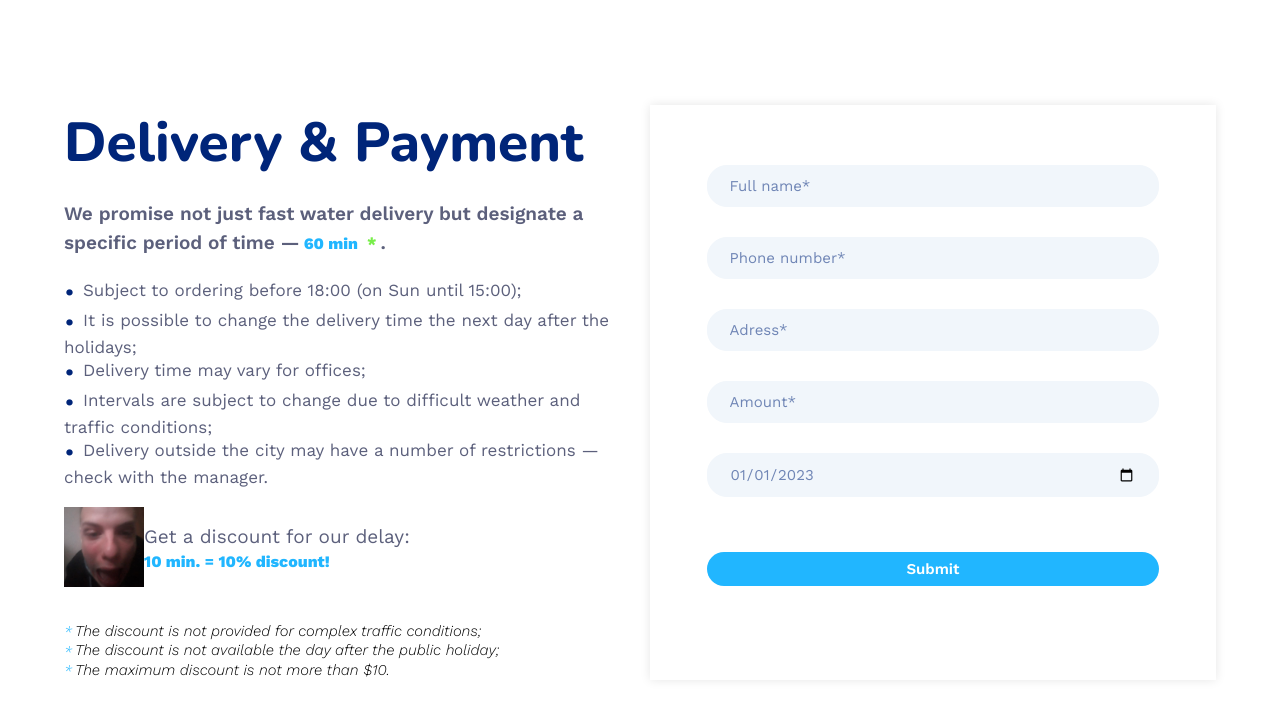
After one commit to DimaGorp/Online-Magazine-CI-CD, a Django app: page /order/ in a window 1280 px wide. The commit adds this page. Shown: the top 716 px of the page. Run offline with Django 3.2, Linux system fonts and the light colour scheme.

Commit message:
Add order.html

```diff
--- /dev/null
+++ b/src/online_shop/mvc/templates/order/order.html
@@ -0,0 +1,489 @@
+{% load static %}
+<!DOCTYPE html>
+<html lang="en">
+<head>
+    <meta charset="UTF-8">
+    <title>Title</title>
+    <link rel="stylesheet" href="https://fonts.googleapis.com/css2?family=Work+Sans:wght@400;700&display=swap">
+    <link rel="stylesheet" href="https://fonts.googleapis.com/css2?family=Nunito+Sans:ital,opsz,wght@0,6..12,300;0,6..12,800;1,6..12,300;1,6..12,800&family=Nunito:ital,wght@0,300;0,800;0,900;0,1000;1,300;1,800&family=Work+Sans:ital,wght@0,300;0,400;0,500;0,600;0,700;0,800;0,900;1,300;1,700;1,800;1,900&display=swap">
+</head>
+<body>
+    <section class="delivery">
+    <div class="delivery__info-text">
+        <!--<p id="delivery-info" class="delivery__title">- DELIVERY -</p>-->
+        <h2 class="delivery__heading">Delivery &amp; Payment</h2>
+        <span class="delivery__first-text-block">
+            <span class="delivery__description">We promise not just fast water delivery but designate a specific period
+                of time —</span>
+            <span class="delivery__description-time">60 min</span>
+            <span class="delivery__description-star">*</span>
+            <span class="delivery__description point">.</span>
+        </span>
+        <ul class="delivery__list">
+            <li class="delivery__item">Subject to ordering before 18:00 (on Sun until 15:00);</li>
+            <li class="delivery__item">It is possible to change the delivery time the next day after the holidays;</li>
+            <li class="delivery__item">Delivery time may vary for offices;</li>
+            <li class="delivery__item">Intervals are subject to change due to difficult weather and traffic conditions;
+            </li>
+            <li class="delivery__item">Delivery outside the city may have a number of restrictions — check with the
+                manager.</li>
+        </ul>
+        <div class="image-with-text">
+            <img class="delivery__discount-image" src="{%static 'img/dimaa.png'%}" alt="percent-discount">
+            <div class="delivery__discount-text">
+                <p class="delivery__discount">Get a discount for our delay:</p>
+                <p class="delivery__discount-item">10 min. = 10% discount!</p>
+            </div>
+        </div>
+        <ul class="delivery__discount-info">
+            <li class="delivery__discount-info-item">The discount is not provided for complex traffic conditions;</li>
+            <li class="delivery__discount-info-item">The discount is not available the day after the public holiday;
+            </li>
+            <li class="delivery__discount-info-item">The maximum discount is not more than $10.</li>
+        </ul>
+    </div>
+    <div class="delivery__form">
+        <form id="add-form" class="delivery__form-form" action="https://formspree.io/f/xzbnbveq" method="POST">
+            <div class="input-box">
+                <input type="text" class="input-field" name="full-name" placeholder="Full name*"><br>
+            </div>
+            <div class="input-box">
+                <input type="text" class="input-field" name="phone-number" placeholder="Phone number*"><br>
+            </div>
+            <div class="input-box">
+                <input type="text" class="input-field" name="adress" placeholder="Adress*"><br>
+            </div>
+            <!--
+            <div class="input-box">
+                <select id="choices" name="choices" class="select-text">
+                    <option value="" disabled="" selected="" hidden="">Water type*</option>
+                    <option value="option1">Bottled Water</option>
+                    <option value="option2">Bulk Water</option>
+                    <option value="option3">Coffee Supplies</option>
+                    <option value="option4">Private Lable</option>
+                </select><br>
+            </div>
+            -->
+            <div class="input-box">
+                <input type="text" class="input-field" name="amount" placeholder="Amount*"><br>
+            </div>
+            <div class="input-box">
+                <input type="date" class="select-date" name="date" value="2023-01-01"><br>
+            </div>
+            <input type="submit" value="Submit"><br>
+            <p id="my-form-status"></p>
+        </form>
+    </div>
+</section>
+</body>
+</html>
+
+
+<style>
+
+/*
+    .body__contacts {
+    background-color: #f1f6fb;
+}
+*/
+
+/*
+.header__contacts {
+    display: flex;
+    justify-content: center;
+    align-items: center;
+    background-color: #21b6ff;
+    height: 223px;
+}
+*/
+
+.header__contacts .text {
+    color: #ffffff;
+    font-size: 38px;
+    font-family: 'Nunito', sans-serif;
+    text-align: center;
+    font-weight: 800;
+}
+
+.delivery {
+    padding-left: 24px;
+    padding-right: 24px;
+    max-width: 1200px;
+    margin: auto;
+    padding-top: 90px;
+    padding-bottom: 30px;
+    display: grid;
+    grid-template-columns: 1fr;
+    grid-gap: 20px;
+}
+
+.delivery__info-text {
+    display: flex;
+    flex-direction: column;
+    gap: 20px;
+}
+
+.delivery__title {
+    color: #21b6ff;
+}
+
+.delivery__heading {
+    color: #002579;
+    font-size: 38px;
+    font-family: 'Nunito', sans-serif;
+}
+
+.delivery__description {
+    color: #5c607c;
+    font-size: 19px;
+    font-weight: 600;
+    font-family: 'Work Sans', sans-serif;
+    padding-top: 15px;
+    padding-bottom: 0;
+    line-height: 1.5;
+}
+
+.delivery__description-time,
+.delivery__discount-item {
+    color: #21b6ff;
+    font-family: 'Work Sans', sans-serif;
+    font-weight: 800;
+    font-size: 16px;
+    padding: 0;
+}
+
+.delivery__description-star {
+    color: #78ee4a;
+    font-family: 'Work Sans', sans-serif;
+    font-weight: 800;
+    font-size: 16px;
+    padding: 0;
+    margin-left: 5px
+}
+
+.delivery__first-text-block {
+    display: block;
+}
+
+.image-with-text {
+    display: flex;
+    align-items: center;
+}
+
+.delivery__discount-image {
+    width: 80px;
+}
+
+.delivery__discount {
+    color: #5c607c;
+    font-size: 19px;
+    font-weight: 400;
+    font-family: 'Work Sans', sans-serif;
+    line-height: 1.5;
+}
+
+.delivery__discount-info {
+    list-style: none;
+    padding-top: 15px;
+}
+
+.delivery__discount-info-item::before {
+    content: "*";
+    color: #20b6ff;
+    margin-right: 3px;
+    font-size: 1em;
+    font-family: 'Work Sans';
+    font-style: italic;
+    vertical-align: middle;
+}
+
+.delivery__discount-info-item {
+    font-family: 'Work Sans';
+    font-style: italic;
+    font-weight: 400;
+
+    font-size: 15px;
+}
+
+.delivery__list {
+    list-style: none;
+}
+
+.delivery__item {
+    font-family: 'Work Sans', sans-serif;
+    font-weight: 400;
+    font-size: 17px;
+
+    color: #5c607c;
+}
+
+.delivery__item::before {
+    content: "•";
+    color: #002579;
+    margin-right: 8px;
+    font-size: 1.5em;
+    vertical-align: middle;
+}
+
+.delivery__form {
+    background-color: #ffffff;
+    box-shadow: 0px 0px 10px  rgba(0, 0, 0, 0.1);
+    display: flex;
+    justify-content: center;
+}
+
+.delivery__form form {
+
+    flex-direction: column;
+    margin: 50px 50px 20px 50px;
+    width: 80%;
+}
+
+.error .input-field,
+.error .select-text {
+    border-color: rgb(255, 0, 0);
+    margin-bottom: 5px;
+}
+.error .select-date {
+    border-color: rgb(255, 0, 0);
+    margin-bottom: 5px;
+}
+
+/*
+.error-label {
+    display: block;
+    color: #21b6ff;
+    margin-bottom: 10px;
+    text-align: center;
+}
+*/
+
+.input-field,
+.select-date,
+.delivery__form select {
+    margin-bottom: 30px;
+    padding: 11px 22px 11px 22px;
+    border: 1px solid #f1f6fb;
+    border-radius: 20px;
+    border-color:#f1f6fb;
+    background-color: #f1f6fb;
+    font-family: 'Work Sans', sans-serif;
+    font-weight: 400;
+    font-size: 15px;
+    width: 100%;
+    color: #6f85b5;
+}
+
+.select-text,
+.delivery__form input[type="text"]::placeholder {
+    color: #6f85b5;
+}
+
+input[type="submit"] {
+    background-color: #21b6ff;
+    color: #ffffff;
+    font-family: 'Work Sans', sans-serif;
+    font-weight: 600;
+    font-size: 15px;
+    border: none;
+    border-radius: 20px;
+    cursor: pointer;
+    padding: 8px;
+    border: 1px #ffffff;
+    margin-top: 25px;
+    width: 100%;
+}
+.delivery__form form input:focus {
+    outline-color: #3498db;
+}
+
+input[type="submit"]:hover {
+    background-color: #002579;
+}
+
+
+.info__card {
+    display: grid;
+    grid-gap: 10px;
+    align-items: center;
+    text-align: center;
+    margin-bottom: 20px;
+    max-width: 1200px;
+    margin: 0 auto;
+}
+
+
+.info__card svg {
+    width: 50px;
+    height: 50px;
+    margin: 0 auto;
+    display: block;
+}
+
+.info__card .card__title {
+    font-family: 'Nunito', sans-serif;
+    font-size: 22px;
+    color: #002579;
+}
+
+.info__card .card__text {
+    font-size: 14px;
+    color: #5c607c;
+}
+
+.info__card-svg {
+    color: #5c607c;
+}
+
+.delivery__location {
+    margin-top: 100px;
+    position: relative;
+    width: 100%;
+}
+
+.delivery__location-map {
+    width: 100%;
+    height: 740px;
+    display: flex;
+    justify-content: center;
+    align-items: center;
+    border: 0;
+}
+
+.delivery__location-overlay {
+    position: absolute;
+    top: 39%;
+    left: 50%;
+    transform: translate(-50%, -50%);
+    background-color: rgba(255, 255, 255, 0.8);
+    padding: 20px;
+    border-radius: 10px;
+    text-align: center;
+    z-index: 2;
+}
+
+.delivery__location-overlay-title {
+    font-family: 'Nunito', sans-serif;
+    font-size: 15px;
+    color:#002579;
+}
+
+.delivery__location-address {
+    margin: 0;
+    font-family: 'Work Sans', sans-serif;
+    font-weight: 400;
+    font-size: 12px;
+    color:#002579;
+}
+
+@media screen and (min-width: 768px) {
+    .header__contacts .text {
+        font-size: 55px;
+    }
+
+    .delivery {
+        grid-template-columns: 1fr 1fr;
+        padding-top: 105px;
+    }
+
+    .delivery__heading {
+        font-size: 46px;
+    }
+
+    .header__contacts {
+        height: 262px;
+    }
+
+    .delivery__info-text {
+        grid-column: 1 / span 1;
+    }
+
+    .delivery__form {
+        grid-column: 2 / span 1;
+        display: flex;
+        flex-direction: column;
+        justify-content: flex-start;
+        align-items: center;
+        margin: 0;
+        padding: 60px 0 0 0;
+        vertical-align: baseline;
+    }
+    .delivery__form form {
+        margin: 0;
+        padding: 0;
+        vertical-align: baseline;
+    }
+
+    .info__card {
+        display: grid;
+        grid-template-columns: repeat(4, 1fr);
+        text-align: center;
+        margin: 0 auto;
+    }
+
+    .info__card .card {
+        display: flex;
+        flex-direction: column;
+        align-items: center;
+        justify-content: center;
+        text-align: center;
+    }
+
+    .info__card svg {
+        width: 50px;
+        height: 50px;
+    }
+
+    .info__card .card__title {
+        font-size: 24px;
+    }
+
+    .delivery__location-map {
+        height: 750px;
+    }
+}
+
+@media screen and (min-width: 992px) {
+    .delivery {
+        padding-top: 105px;
+    }
+
+    .delivery__heading {
+        font-size: 55px;
+    }
+
+    .info__card .card__title {
+        font-size: 26px;
+    }
+
+    .delivery__location-map {
+        height: 760px;
+    }
+}
+
+
+* {
+    box-sizing: border-box;
+    margin: 0;
+    padding: 0;
+}
+
+img {
+    display: block;
+    width: 100%;
+}
+
+.none {
+    display: none !important;
+}
+
+.container {
+    max-width: 1200px;
+    margin: auto;
+}
+
+.container-water {
+    max-width: 1200px;
+    margin: auto;
+}
+</style>
--- a/src/online_shop/mvc/views/views.py
+++ b/src/online_shop/mvc/views/views.py
@@ -44,3 +44,6 @@ def shop(request):
 
 def cart(request):
     return render(request, 'cart/cart.html')
+
+def order(request):
+    return render(request, 'order/order.html')
--- a/src/online_shop/urls.py
+++ b/src/online_shop/urls.py
@@ -21,4 +21,5 @@ urlpatterns = [
     path('shop_single_pinin/', shop_single_pinin, name='shop_single_pinin'),
     path('shop/', shop, name='shop'),
     path('cart/', cart, name='cart'),
+    path('order/', order, name='order')
 ]
```
Also changed, not shown: src/online_shop/mvc/templates/cart/cart.html (+6 -1 lines), src/db.sqlite3 (added), src/static/img/dimaa.png (added).
